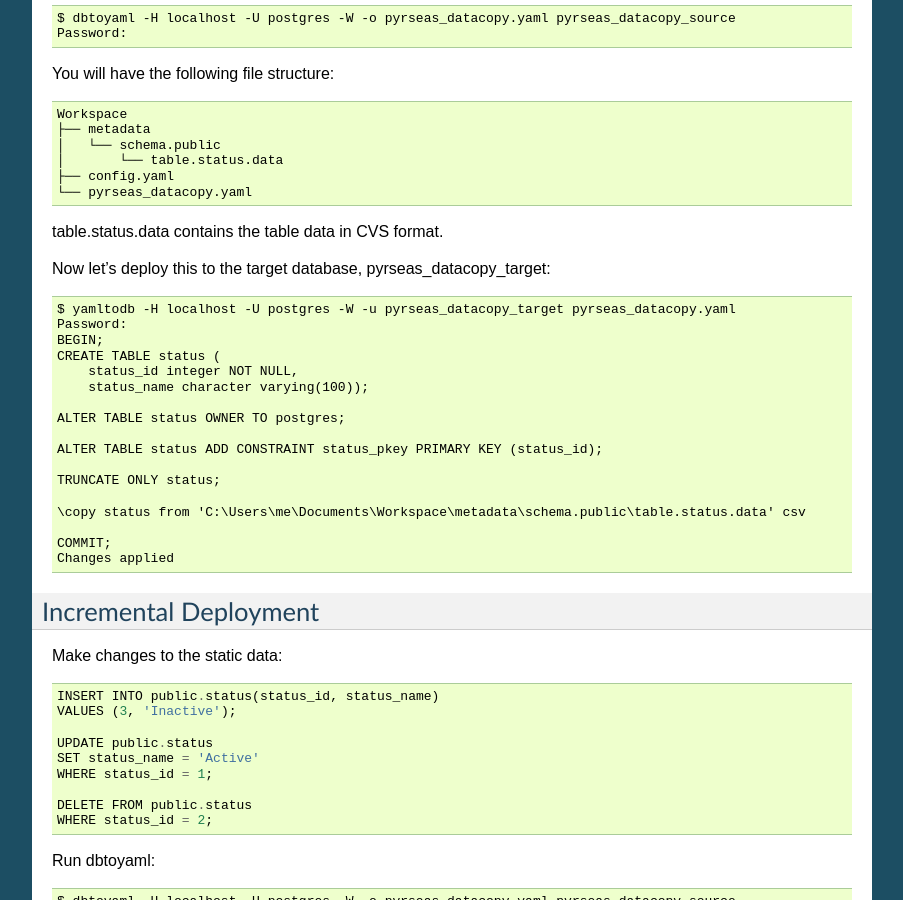
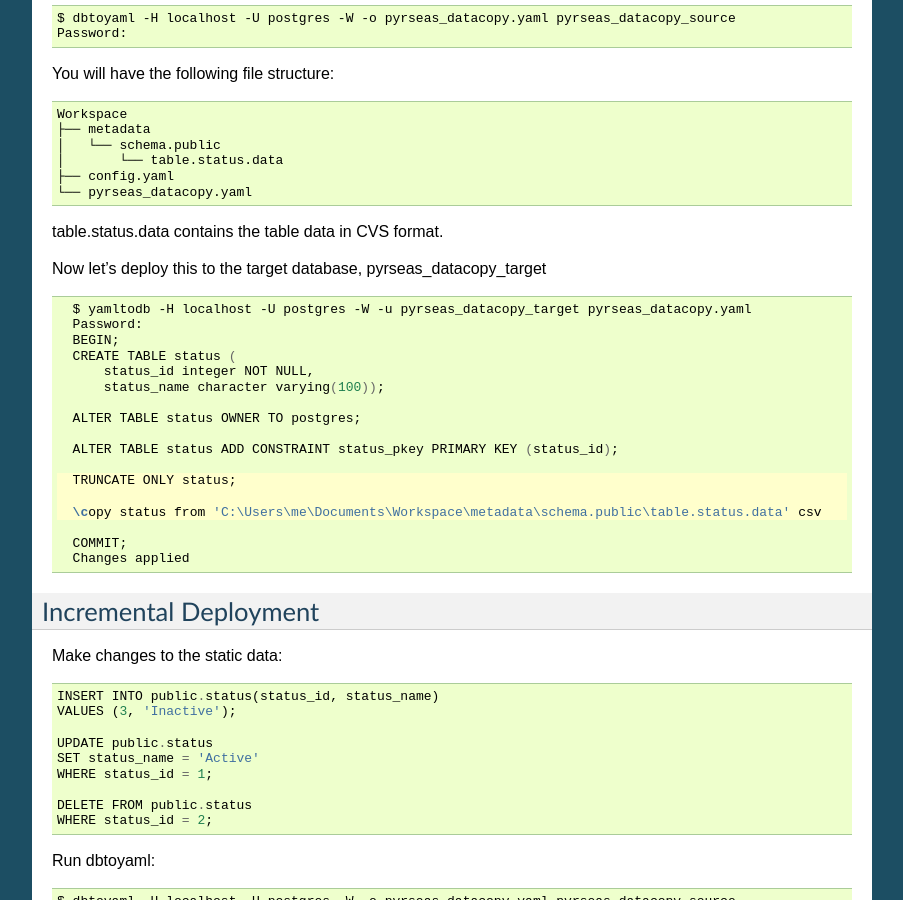
Before and after one commit to perseas/Pyrseas, a Sphinx documentation site: the page built from docs/user/advanced/datacopy.rst, in a window 1280 px wide and 900 px high, scrolled down 810 px. Shown: the whole window, without its empty margins (198-1101 px from the left). Built offline with Sphinx 7.4.7, drawn with Linux system fonts in a browser that asks for light colours; some of the changed lines change nothing that is shown.

Commit message:
datacopy, emphasize lines

```diff
--- a/docs/user/advanced/datacopy.rst
+++ b/docs/user/advanced/datacopy.rst
@@ -53,7 +53,10 @@ You will have the following file structure::
 
 table.status.data contains the table data in CVS format.
 
-Now let's deploy this to the target database, pyrseas_datacopy_target::
+Now let's deploy this to the target database, pyrseas_datacopy_target
+
+.. code-block:: Bash
+  :emphasize-lines: 12-14
 
     $ yamltodb -H localhost -U postgres -W -u pyrseas_datacopy_target pyrseas_datacopy.yaml
     Password:
```
